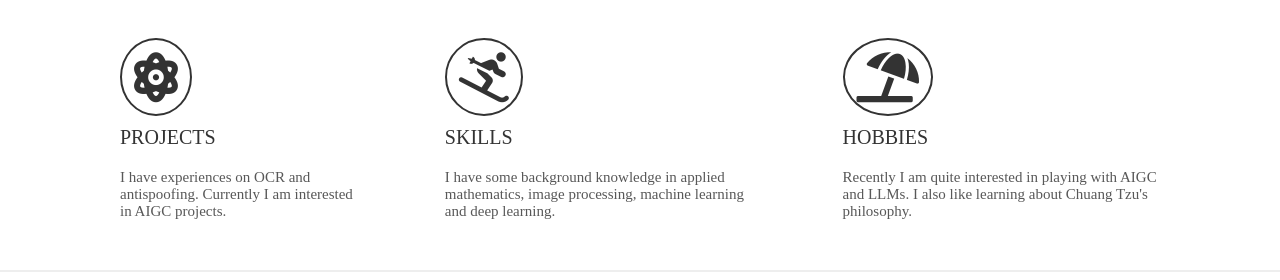
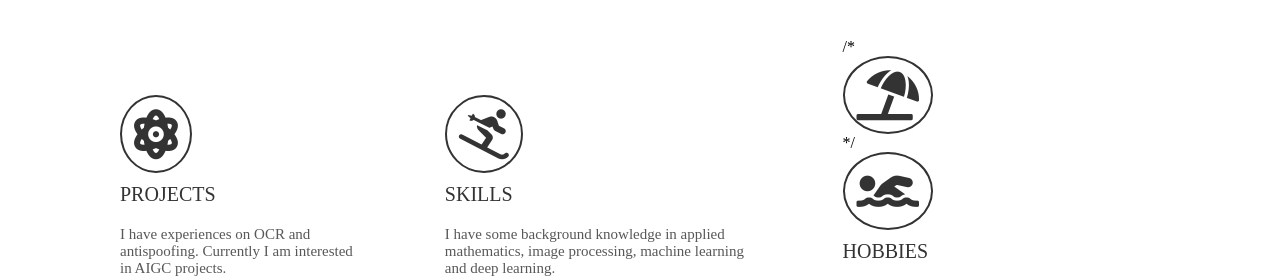
Before and after one commit to tzu-i-yeung/tzu-i-yeung.github.io, a plain HTML site: page index.html in a window 1280 px wide. Shown: the part 610-890 px from the top of the page. Drawn offline with Linux system fonts and the light colour scheme.

Commit message:
update index.html

```diff
--- a/index.html
+++ b/index.html
@@ -238,7 +238,8 @@ origin photo: https://images.unsplash.com/photo-1596495578065-6e0763fa1178?ixlib
         <p class="work-text">I have some background knowledge in applied mathematics, image processing, machine learning and deep learning.</p>
       </div>
       <div class="work">
-        <i class="fas fa-umbrella-beach"></i>
+        /* <i class="fas fa-umbrella-beach"></i> */
+	<i class="fas fa-swimmer"></i>
         <p class="work-heading">Hobbies</p>
         <p class="work-text">Recently I am quite interested in playing with AIGC and LLMs. I also like learning about Chuang Tzu's philosophy.</p>
       </div>
```
